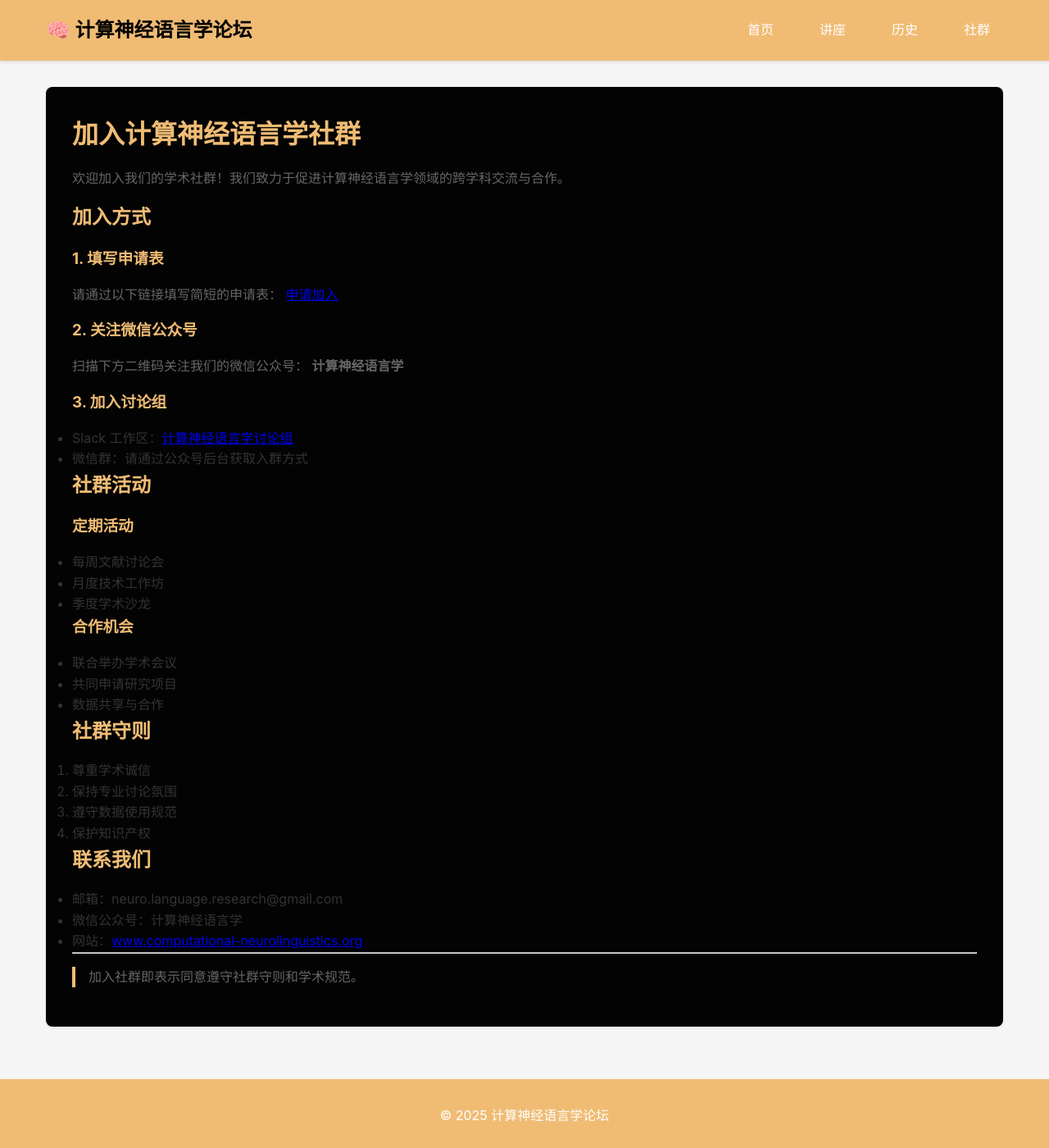
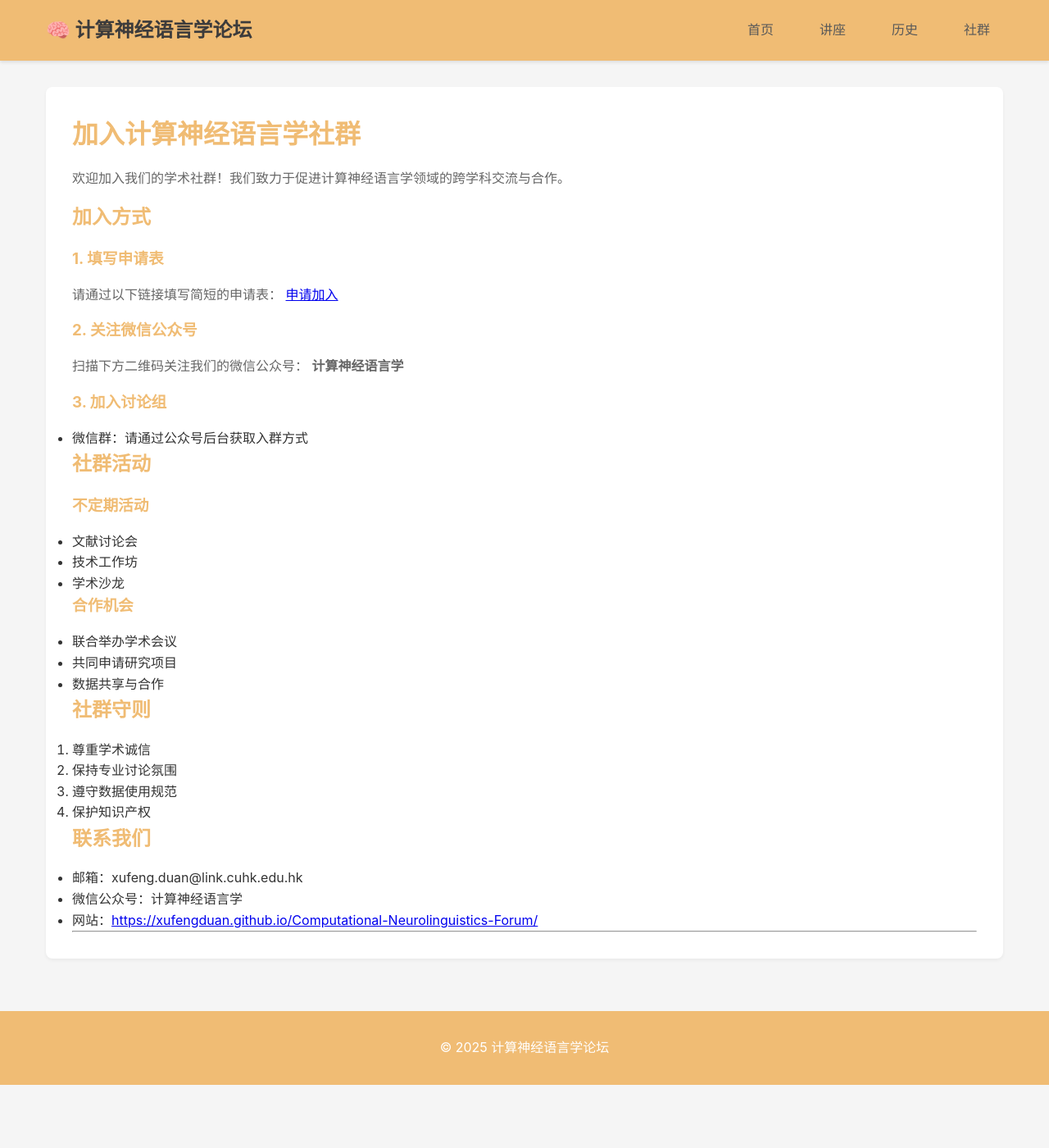
Before and after one commit to xufengduan/Computational-Neurolinguistics-Forum, a Jekyll site: the page built from community.md, in a window 1280 px wide and 1400 px high. Shown: the whole window at 82% size. Built offline with Jekyll 4.4.1, drawn with Linux system fonts in a browser that asks for light colours.

Commit message:
change the color and update community info

```diff
--- a/_layouts/default.html
+++ b/_layouts/default.html
@@ -51,7 +51,7 @@
         }
 
         .site-title {
-            color: rgb(2, 2, 2);
+            color: rgb(60, 59, 59);
             text-decoration: none;
             font-size: 1.5rem;
             font-weight: bold;
@@ -66,7 +66,7 @@
         }
 
         .nav-links a {
-            color: white;
+            color: rgb(89, 89, 89);
             text-decoration: none;
             font-size: 1rem;
             padding: 0.5rem 1rem;
@@ -86,7 +86,7 @@
         }
 
         .card {
-            background: rgb(3, 3, 3);
+            background: rgb(255, 255, 255);
             border-radius: var(--border-radius);
             padding: 2rem;
             margin-bottom: 2rem;
--- a/community.md
+++ b/community.md
@@ -19,15 +19,14 @@
 **计算神经语言学**
 
 ### 3. 加入讨论组
-- Slack 工作区：[计算神经语言学讨论组](#)
 - 微信群：请通过公众号后台获取入群方式
 
 ## 社群活动
 
-### 定期活动
-- 每周文献讨论会
-- 月度技术工作坊
-- 季度学术沙龙
+### 不定期活动
+- 文献讨论会
+- 技术工作坊
+- 学术沙龙
 
 ### 合作机会
 - 联合举办学术会议
@@ -35,7 +34,6 @@
 - 数据共享与合作
 
 ## 社群守则
-
 1. 尊重学术诚信
 2. 保持专业讨论氛围
 3. 遵守数据使用规范
@@ -43,10 +41,8 @@
 
 ## 联系我们
 
-- 邮箱：neuro.language.research@gmail.com
+- 邮箱：xufeng.duan@link.cuhk.edu.hk
 - 微信公众号：计算神经语言学
-- 网站：[www.computational-neurolinguistics.org](#)
+- 网站：[https://xufengduan.github.io/Computational-Neurolinguistics-Forum/](#)
 
 ---
-
-> 加入社群即表示同意遵守社群守则和学术规范。
```
